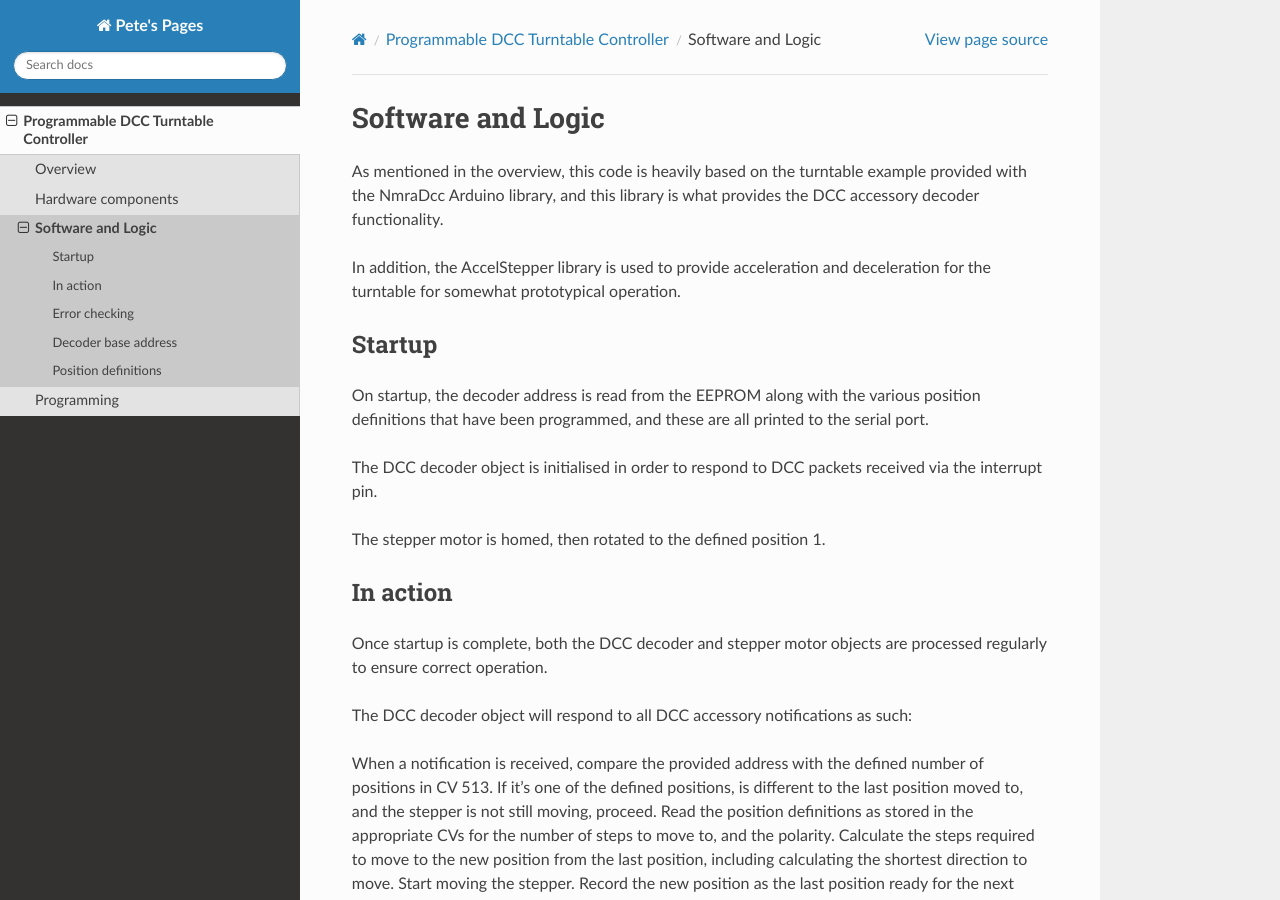
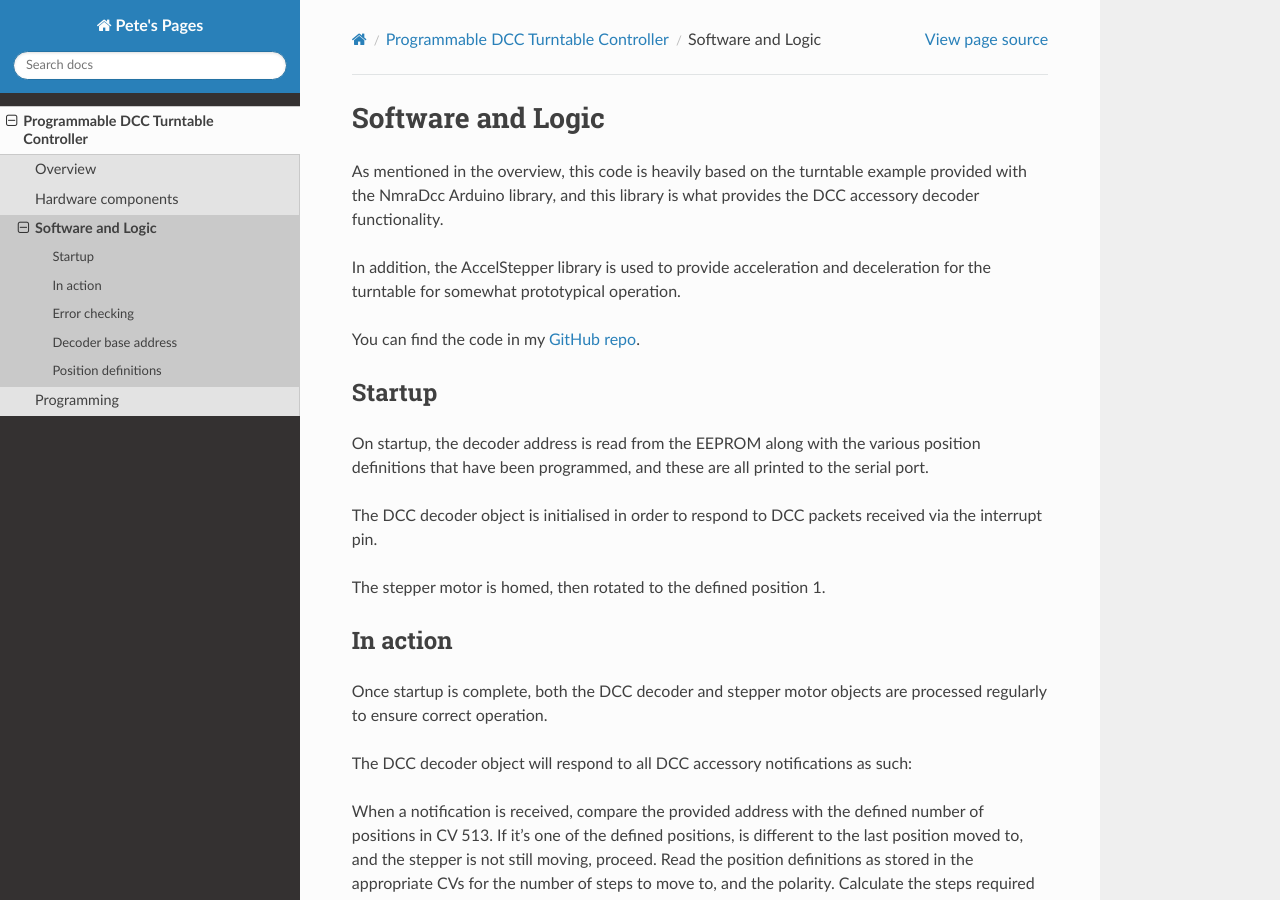
Before and after one commit to peteGSX/petegsx.github.io, a Sphinx documentation site: the page built from docs/turntable-controller/software.rst, in a window 1280 px wide and 900 px high. Built offline with Sphinx 7.4.7 and the Read the Docs theme 2.0.0, drawn with Linux system fonts in a browser that asks for light colours.

Commit message:
Add repo link

```diff
--- a/docs/turntable-controller/software.rst
+++ b/docs/turntable-controller/software.rst
@@ -5,6 +5,8 @@ Software and Logic
 As mentioned in the overview, this code is heavily based on the turntable example provided with the NmraDcc Arduino library, and this library is what provides the DCC accessory decoder functionality.
 
 In addition, the AccelStepper library is used to provide acceleration and deceleration for the turntable for somewhat prototypical operation.
+
+You can find the code in my `GitHub repo <https://github.com/peteGSX-Projects/programmable-dcc-turntable>`_.
 
 Startup
 ========
```
